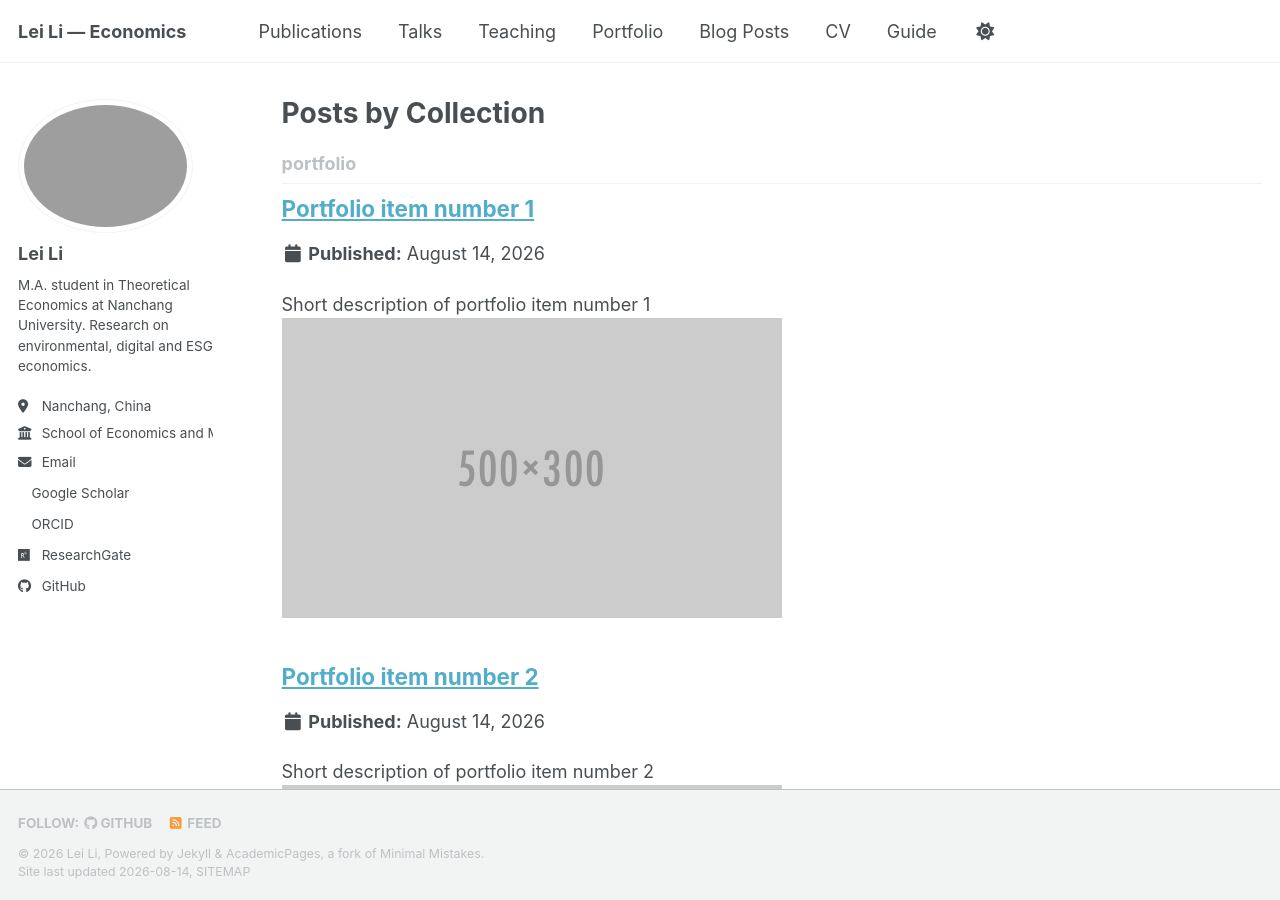
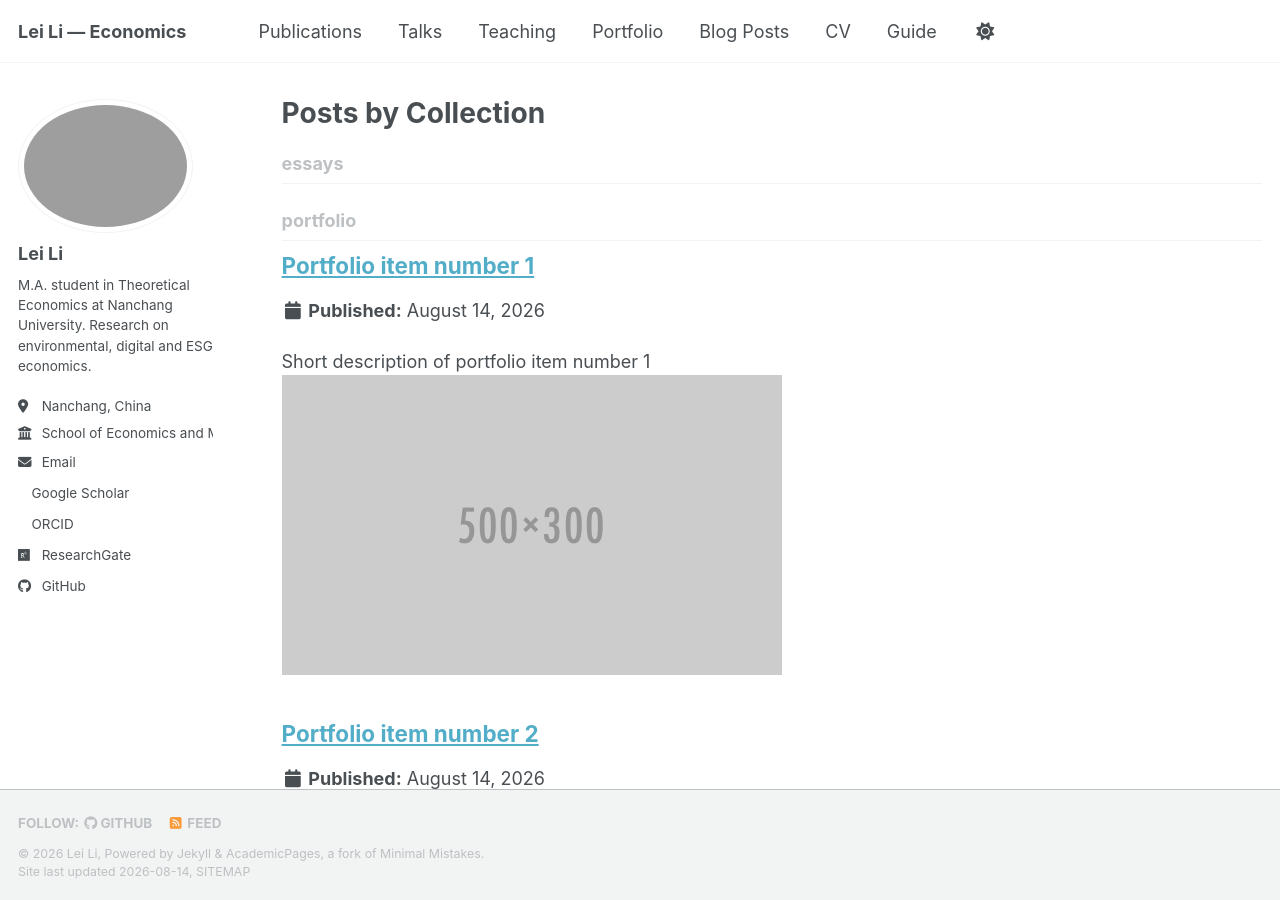
Before and after one commit to LeiLi-Econ/LeiLi-Econ.github.io, a Jekyll site: the page built from _pages/collection-archive.html, in a window 1280 px wide and 900 px high. Built offline with Jekyll 4.4.1, drawn with Linux system fonts in a browser that asks for light colours; a style sheet for code colours, icons or effects is not loaded.

Commit message:
Change avatar filename and add essays output settings
Updated author avatar filename and added essays configuration.

```diff
--- a/_config.yml
+++ b/_config.yml
@@ -23,7 +23,7 @@ repository               : "LeiLi-Econ/LeiLi-Econ.github.io"
 #               Additional customization can be done by editing /_includes/author-profile.html
 author:
   # Biographic information
-  avatar           : "avatar.jpg"
+  avatar           : "avatar.png"
   name             : "Lei Li"
   pronouns         : # example: "she/her"
   bio              : "M.A. student in Theoretical Economics at Nanchang University. Research on environmental, digital and ESG economics."
@@ -235,6 +235,9 @@ collections:
   talks:
     output: true
     permalink: /:collection/:path/
+  essays:
+    output: true
+    permalink: /:collection/:path/
 
 
 # These settings control how pages and collections are included in the site
@@ -290,6 +293,14 @@ defaults:
       type: talks
     values:
       layout: talk
+      author_profile: true
+      share: true
+  # _essays
+  - scope:
+      path: ""
+      type: essays
+    values:
+      layout: single
       author_profile: true
       share: true
 
```
